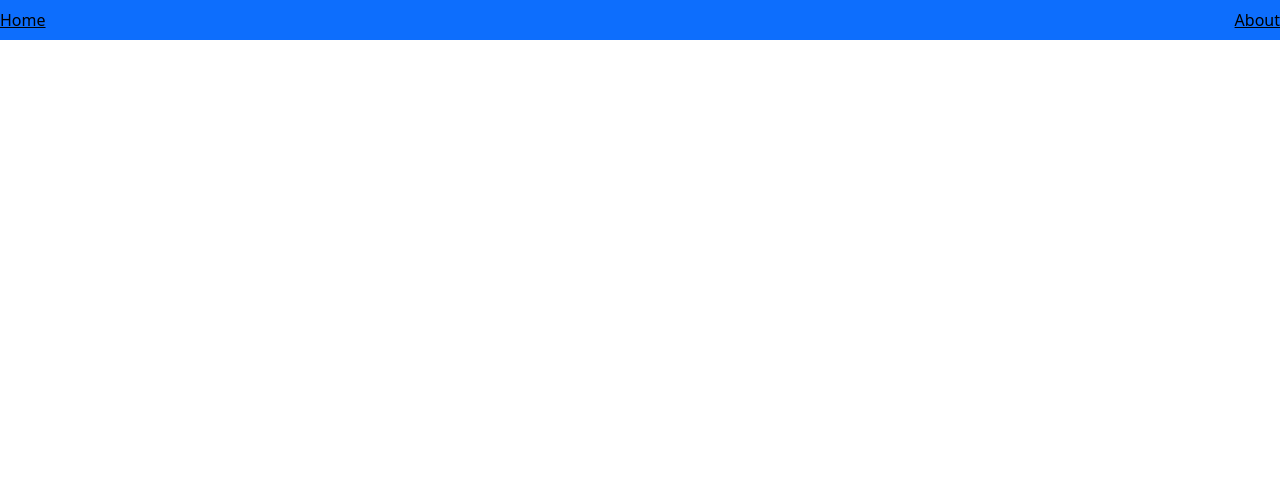
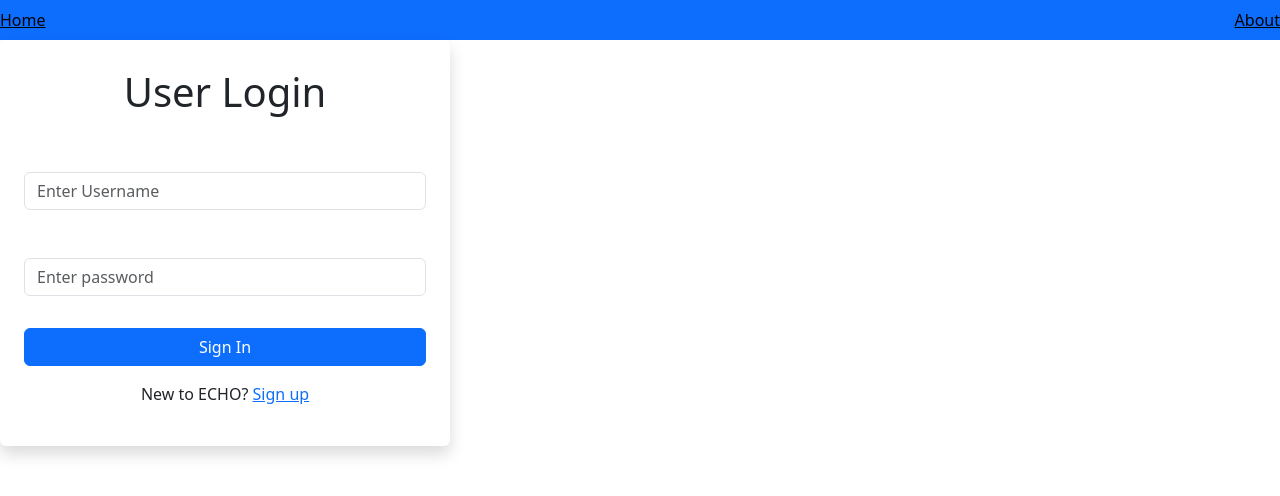
Before and after one commit to Janarthanan-Gnanamurthy/MAD-2, a Vue app in the folder Frontend/: page /login in a window 1280 px wide. Before the commit this address had no page. Shown: the top 496 px of the page. Built offline with nearby package versions, Linux system fonts and the light colour scheme.

Commit message:
added login page

```diff
--- a/Frontend/src/router/index.js
+++ b/Frontend/src/router/index.js
@@ -1,5 +1,6 @@
 import { createRouter, createWebHistory } from 'vue-router'
 import HomeView from '../views/HomeView.vue'
+import LoginView from '@/views/LoginView.vue'
 
 const router = createRouter({
   history: createWebHistory(import.meta.env.BASE_URL),
@@ -16,7 +17,12 @@ const router = createRouter({
       // this generates a separate chunk (About.[hash].js) for this route
       // which is lazy-loaded when the route is visited.
       component: () => import('../views/AboutView.vue')
-    }
+    },
+    {
+      path: '/login',
+      name: 'login',
+      component: LoginView
+    },
   ]
 })
 
--- /dev/null
+++ b/Frontend/src/views/LoginView.vue
@@ -0,0 +1,38 @@
+<template>
+	<main class="">
+		<div class="card border-0 rounded-lg bgc-2 shadow p-4" style="width: 450px">
+			<h1 class="text-center mt-1 t4 mb-4">User Login</h1>
+			<form action="/login" method="post">
+				<div class="form-group mb-3">
+					<h5 for="number" class="from-label text-white t4">Username:</h5>
+					<input
+						type="text"
+						name="name"
+						class="nm form-control rounded w-100"
+						id="number"
+						placeholder="Enter Username"
+						required
+					/>
+				</div>
+				<div class="form-group mb-3">
+					<h5 for="password" class="form-label text-white t4">Password:</h5>
+					<input
+						type="password"
+						name="password"
+						class="nm form-control rounded w-100"
+						id="password"
+						placeholder="Enter password"
+						required
+					/>
+				</div>
+				<button type="submit" class="btn btn-primary rounded w-100 mt-3">
+					Sign In
+				</button>
+				<p class="mt-3 text-center">
+					New to ECHO?
+					<a href="/user/create">Sign up</a>
+				</p>
+			</form>
+		</div>
+	</main>
+</template>
```
Also changed, not shown: 1 other file (tests, documents, lock files or other folders).
